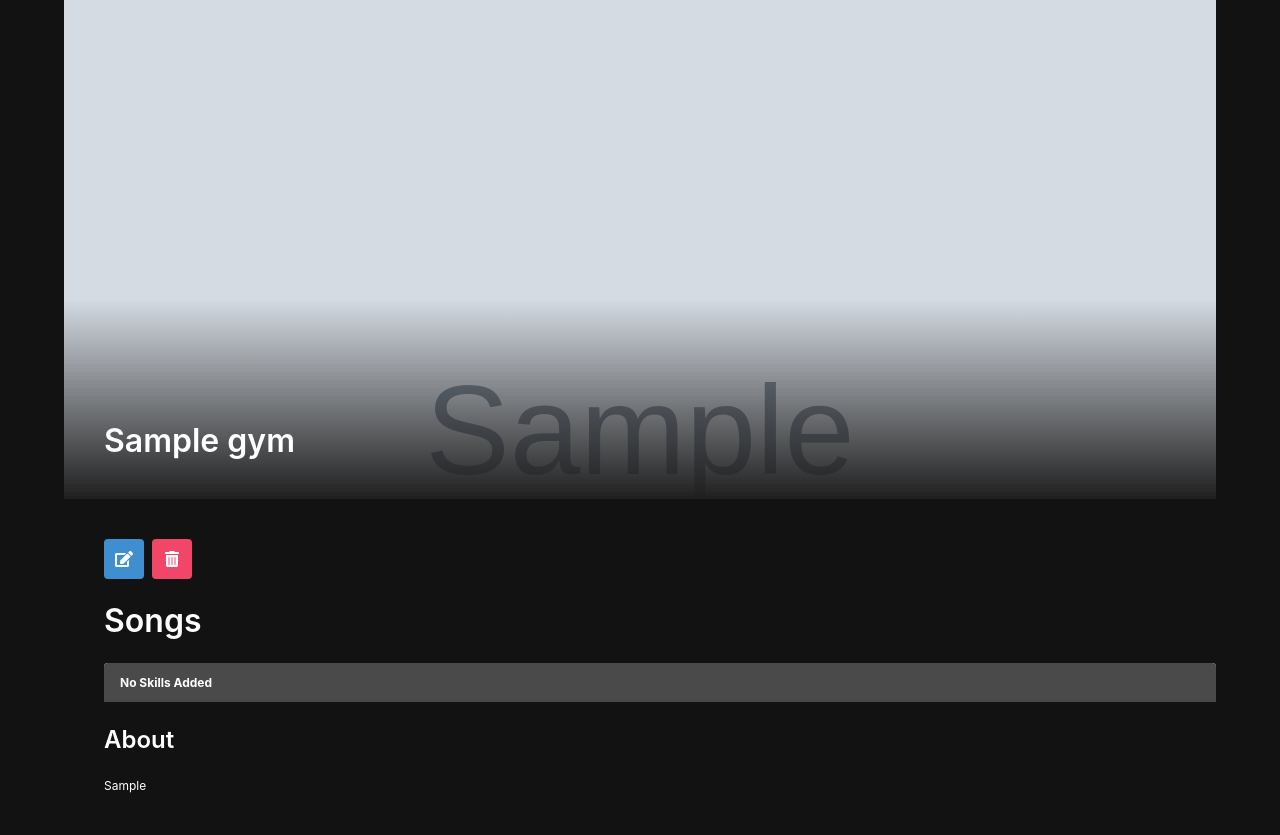
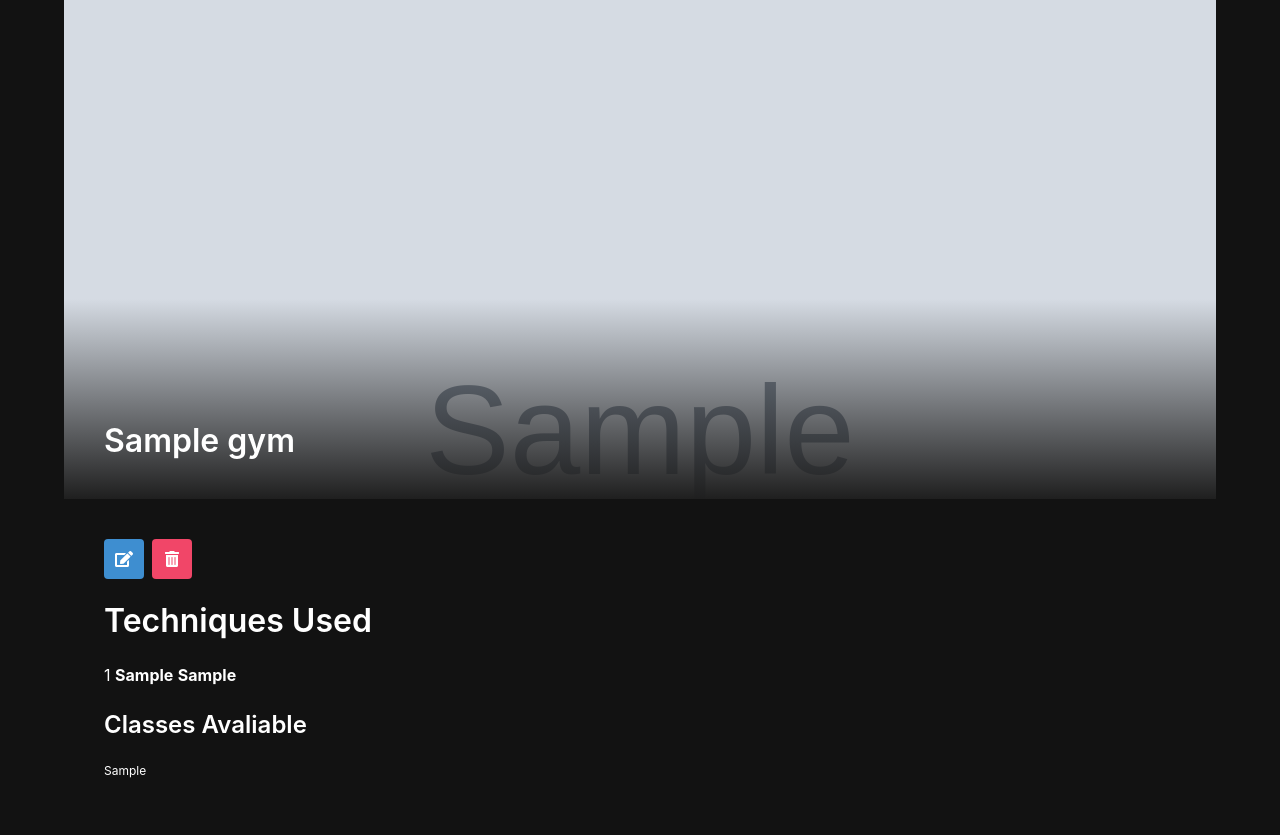
Before and after one commit to Nlopez4/skills_collector, a Django app: page /gym/1/ in a window 1280 px wide. Shown: the part 53-888 px from the top of the page. After the commit the page ends 831 px from the top, so only its background shows below. Run offline with Django 3.2, Linux system fonts and the light colour scheme; tables that the repository leaves empty hold one stand-in row (values such as "Sample post"); grey boxes marked "Sample" are stand-in pictures.

Commit message:
display skills on gym details

```diff
--- a/main_app/models.py
+++ b/main_app/models.py
@@ -22,7 +22,6 @@ class Skill(models.Model):
     class_took = models.CharField(max_length=150)
     gyms = models.ForeignKey(
         gym, on_delete=models.CASCADE, related_name="skills")
-    created_at = models.DateTimeField(auto_now_add=True)
 
     def __str__(self):
         return self.technique
--- a/main_app/templates/gym_detail.html
+++ b/main_app/templates/gym_detail.html
@@ -22,12 +22,13 @@
     </a>
   </div>
   <div class="detail__songs mb-5">
-    <h3 class="title is-3">Songs</h3>
+    <h3 class="title is-3">Techniques Used</h3>
     <!-- new skills -->
-    {% for Skill in gym.Skill.all %}
-    <div class="song">
+    {% for skill in gym.skills.all %}
+    <div class="skills">
       <span>{{forloop.counter}}</span>
-      <span><b>{{Skill.technique}}</b></span>
+      <span><b>{{skill.class_took}}</b></span>
+      <span><b>{{skill.technique}}</b></span>
     </div>
     {% empty %}
     <article class="message">
@@ -39,7 +40,7 @@
   </div>
 
   <div class="detail__about">
-    <h4 class="title is-4">About</h4>
+    <h4 class="title is-4">Classes Avaliable</h4>
     <p>{{gym.classes}}</p>
   </div>
 </div>
```
Also changed, not shown: main_app/migrations/0005_remove_skill_created_at.py (added).
